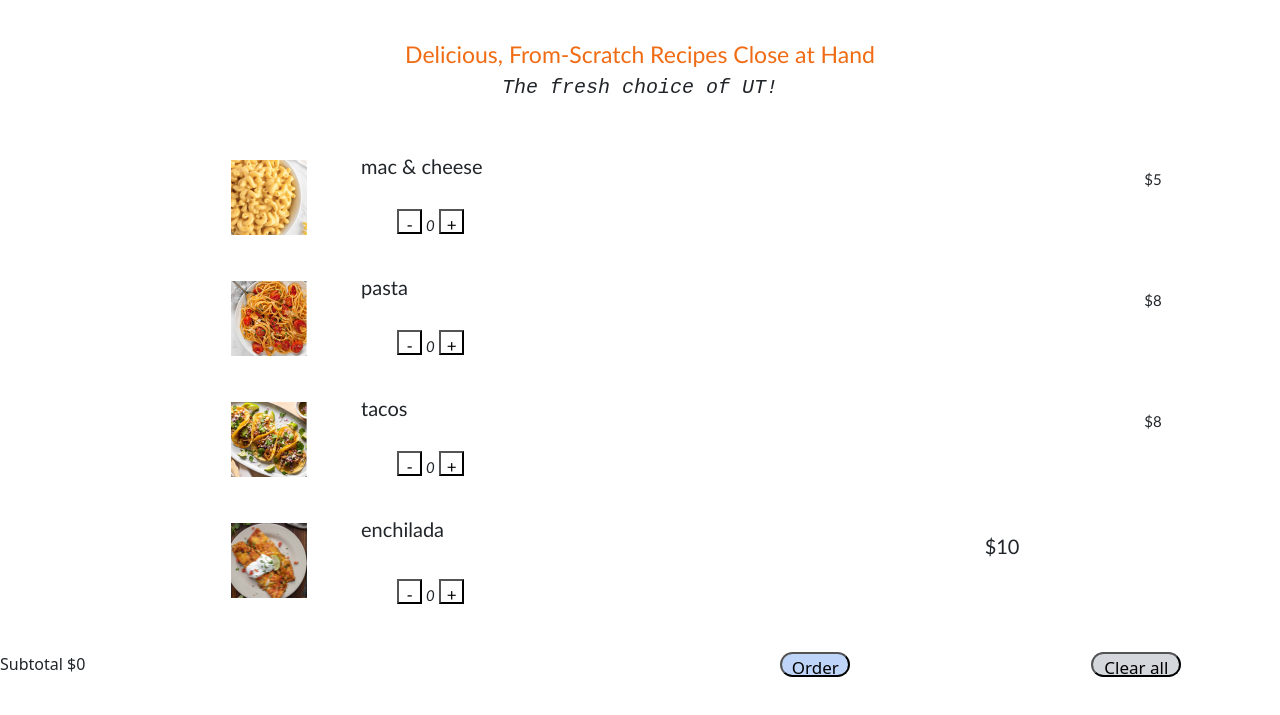
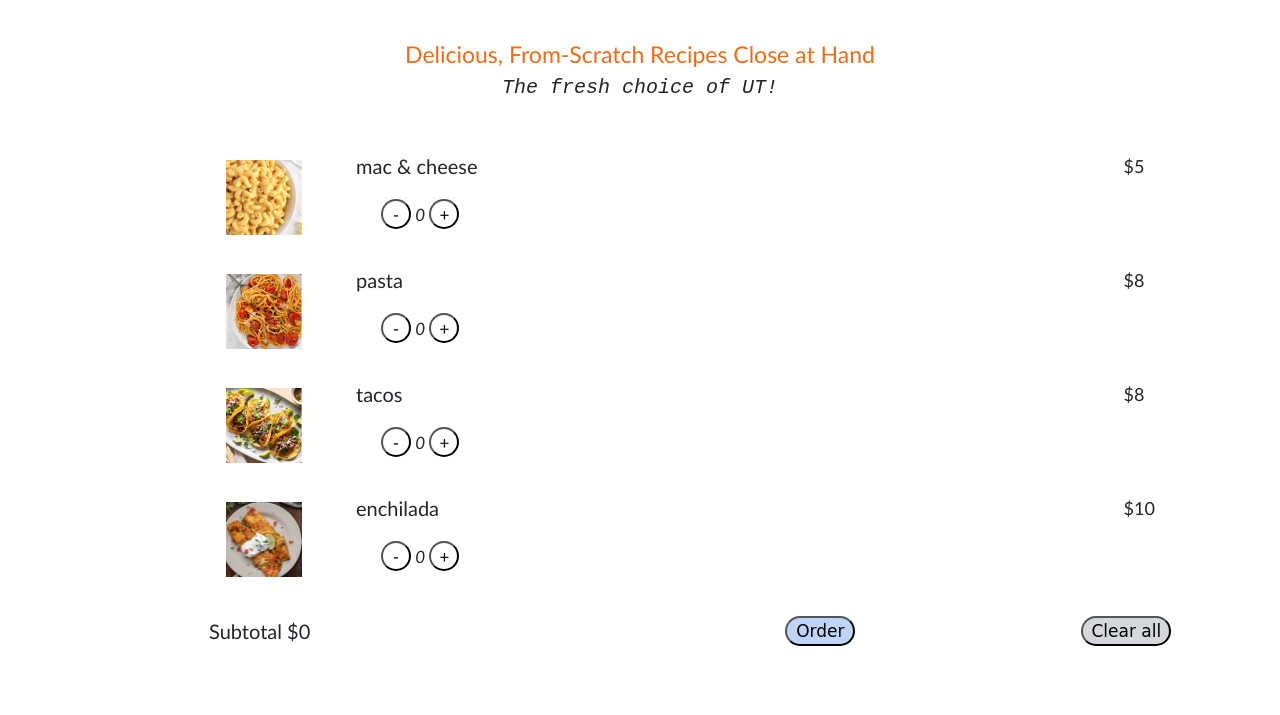
Before and after one commit to lwarhola/cs378-p2, a plain HTML site: page index.html in a window 1280 px wide. Shown: the part 71-786 px from the top of the page. Drawn offline with nearby package versions, Linux system fonts and the light colour scheme.

Commit message:
clean up

```diff
--- a/index.html
+++ b/index.html
@@ -18,13 +18,13 @@
 <body>
   <header>
     <!-- you can add the logo image here -->
-    <img src="oscampuscafe.png" alt="o's campus cafe logo" \>
+    <img src="images/oscampuscafe.png" alt="o's campus cafe logo" \>
   </header>
   <div class="subheading">Delicious, From-Scratch Recipes Close at Hand</div>
   <div class="subheading-2">The fresh choice of UT!</div>
   <div class="row">
     <div class="col-3">
-      <img src="macncheese.png" alt="picture of mac and cheese" class="listimage" />
+      <img src="images/macncheese.png" alt="picture of mac and cheese" class="listimage" />
     </div>
     <div class="col">
       <div class="row">
@@ -44,7 +44,7 @@
   </div>
   <div class="row">
     <div class="col-3">
-      <img src="pasta.png" alt="picture of pasta" class="listimage" />
+      <img src="images/pasta.png" alt="picture of pasta" class="listimage" />
     </div>
     <div class="col">
       <div class="row">
@@ -64,7 +64,7 @@
   </div>
   <div class="row">
     <div class="col-3">
-      <img src="tacos.png" alt="picture of tacos" class="listimage" />
+      <img src="images/tacos.png" alt="picture of tacos" class="listimage" />
     </div>
     <div class="col">
       <div class="row">
@@ -84,12 +84,12 @@
   </div>
   <div class="row">
     <div class="col-3">
-      <img src="enchiladas.png" alt="picture of an enchilada" class="listimage" />
+      <img src="images/enchiladas.png" alt="picture of an enchilada" class="listimage" />
     </div>
     <div class="col">
       <div class="row">
         <div class="col">enchilada</div>
-        <div class="col-4" id="enchiladaCost">
+        <div class="col-2" id="enchiladaCost">
           $10
         </div>
       </div>
--- a/style.css
+++ b/style.css
@@ -14,19 +14,25 @@ body {
  }
  .col-sm-2 {
   font-family: 'Gill Sans', 'Gill Sans MT', Calibri, 'Trebuchet MS', sans-serif;
-  font-size: 15px;
+  font-size: 17px;
   margin-top: -17px;
   padding-right: 30px;
   text-align: right;
  }
  .col-2 {
   font-family: 'Gill Sans', 'Gill Sans MT', Calibri, 'Trebuchet MS', sans-serif;
-  font-size: 15px;
+  font-size: 18px;
   text-align: left;
+  margin-right: 20px;
+  margin-top: -15px;
  }
 .col-3 {
   text-align: right;
-  margin-left: 5px;
+}
+.col-5 {
+  font-family: 'Gill Sans', 'Gill Sans MT', Calibri, 'Trebuchet MS', sans-serif;
+  font-size: 20px;
+  text-align: center;
 }
 .row {
   padding-top:25px;
@@ -60,20 +66,26 @@ body {
   text-align: left;
  }
 button{
-  width: 25px;
-  height: 25px;
+  width:30px;
+  height: 30px;
   background-color: white;
   font-size: 17px;
+  border-radius: 20px;
  }
  .clear {
    width: 90px;
    border-radius: 15px;
    background-color: rgba(174, 180, 188, 0.53);
+   padding-bottom: 25px;
+   font-family: cursive;
  }
  .order {
    width: 70px;
    border-radius: 15px;
    background-color: rgba(132, 175, 241, 0.53);
+   padding-bottom: 25px;
+   margin-right: -10px;
+   font-family: cursive;
  }
 .listimage {
   width: 76px;
```
Also changed, not shown: images/enchiladas.png (renamed from enchiladas.png), images/macncheese.png (renamed from macncheese.png), images/oscampuscafe.png (renamed from oscampuscafe.png), images/pasta.png (renamed from pasta.png), images/tacos.png (renamed from tacos.png).
